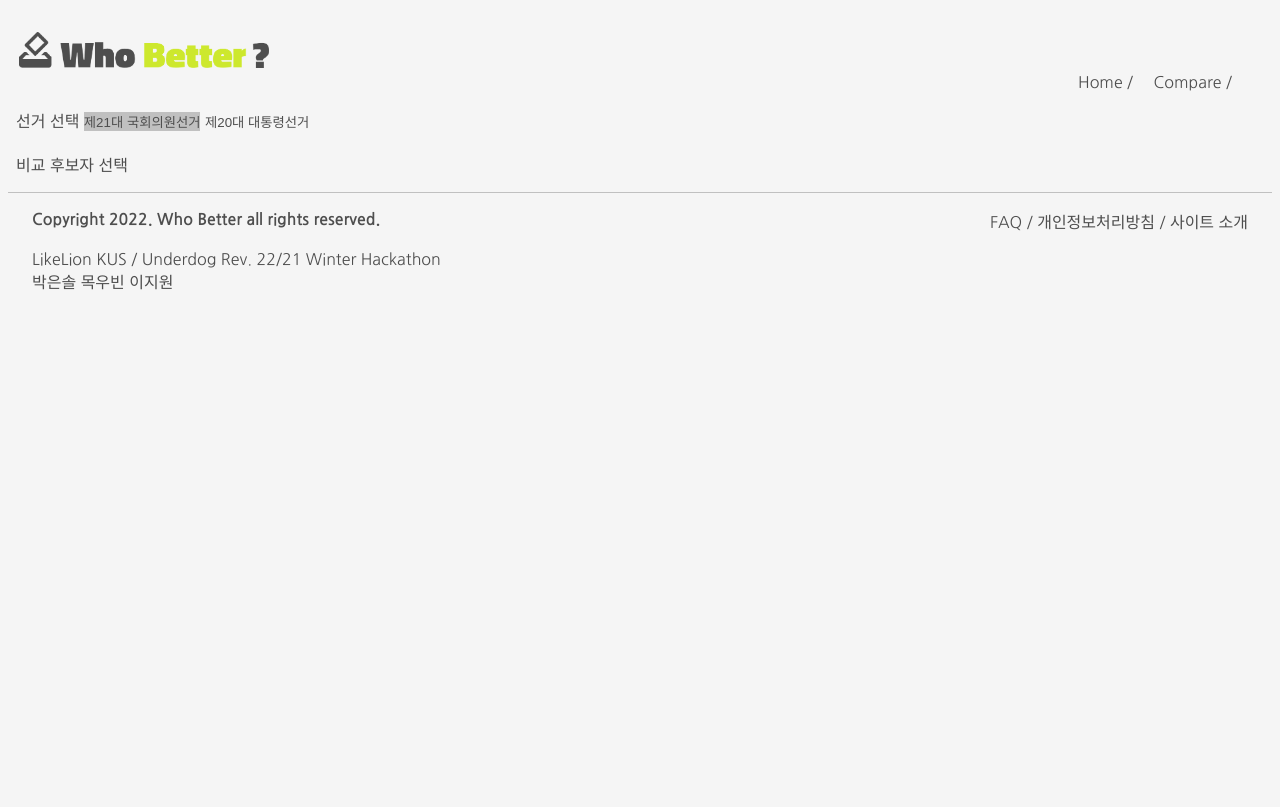
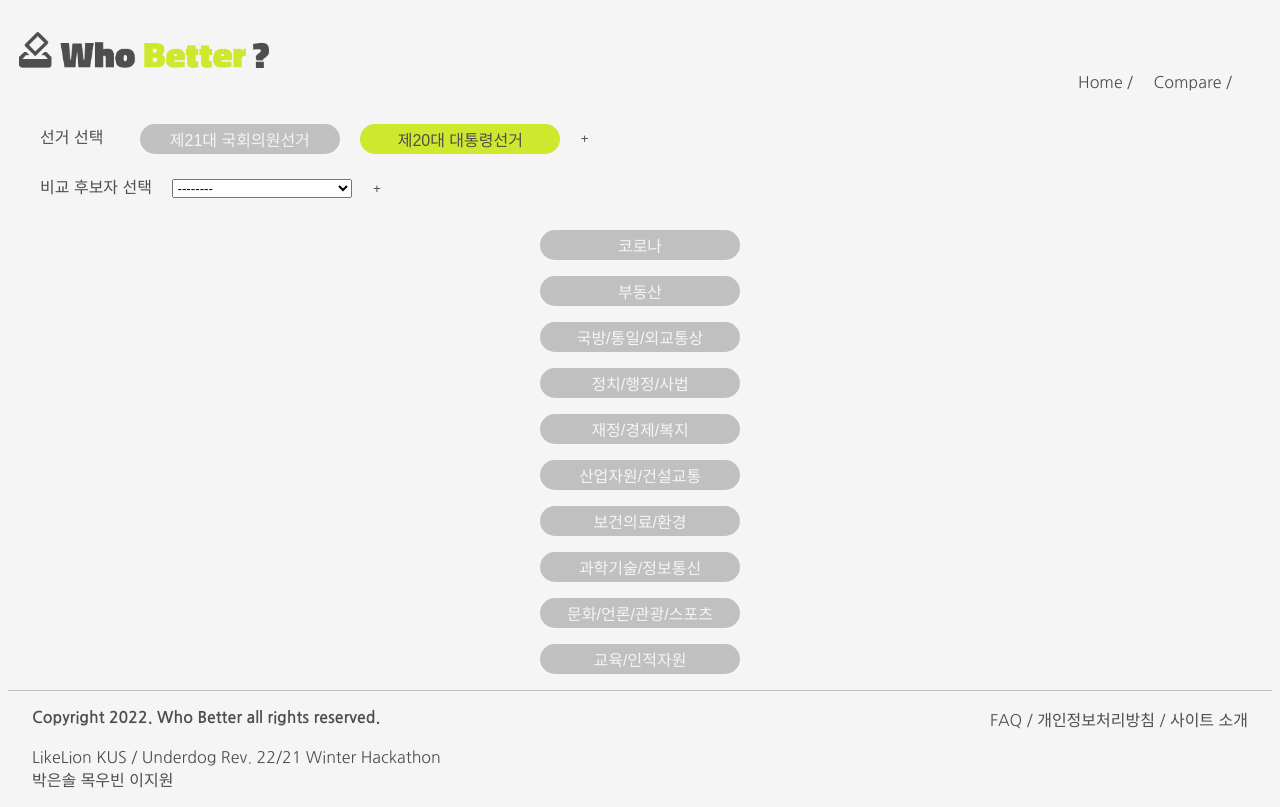
Before and after one commit to ssorn88/whobetter, a Django app: page /promises/compare/ in a window 1280 px wide. Before the commit the page ends 290 px from the top, so only its background shows below. Run offline with Django 4.2, Linux system fonts and the light colour scheme; some libraries are stand-ins or nearby versions.

Commit message:
comparehtml_category

```diff
--- a/promiseapp/templates/promiseapp/compare.html
+++ b/promiseapp/templates/promiseapp/compare.html
@@ -6,25 +6,69 @@
 
 <link rel="stylesheet" type="text/css" href="{% static 'compare.css' %}">
     <div class="select_election">
-        <span>
+        <span style="margin-right:2rem;">
             선거 선택
         </span>
-        <button type="button" class="election_button">
+        <button type="button" class="congress_button">
             제21대 국회의원선거
         </button>
-        <button type="button">
+        <button type="button" class="president_button">
             제20대 대통령선거
         </button>
+        <button type="button" class="plus_button">
+            +
+        </button>
         <br><br>
-        <a>
+        <span style="margin-top:2rem;" >
+            <a style="margin-right:1rem;">
             비교 후보자 선택
-        </a>
-        <a>
-
-        </a>
+            </a>
+            <select class="candidate_combo" name="candidate">
+                <option value="none">
+                    --------
+                </option>
+            </select>
+            <button type="button" class="plus_button">
+                +
+            </button>
+        </span>
     </div>
 
     <div>
+        <button type="button" class="promise_select">
+            코로나
+        </button>
+        <button type="button" class="promise_select">
+            부동산
+        </button>
+        <button type="button" class="promise_select">
+            국방/통일/외교통상
+        </button>
+        <button type="button" class="promise_select">
+            정치/행정/사법
+        </button>
+        <button type="button" class="promise_select">
+            재정/경제/복지
+        </button>
+        </button>
+        <button type="button" class="promise_select">
+            산업자원/건설교통
+        </button>
+        </button>
+        <button type="button" class="promise_select">
+            보건의료/환경
+        </button>
+        </button>
+        <button type="button" class="promise_select">
+            과학기술/정보통신
+        </button>
+        </button>
+        <button type="button" class="promise_select">
+            문화/언론/관광/스포츠
+        </button>
+        <button type="button" class="promise_select">
+            교육/인적자원
+        </button>
 
     </div>
 
--- a/static/compare.css
+++ b/static/compare.css
@@ -7,13 +7,63 @@
   --dark-color: #7A7A7A;
 }
 
-.select_election{
-    margin-left:2rem;
-    margin:1rem 1rem;
+html {
+    font-family: 'Nanum Gothic', sans-serif;
+    background-color: var(--bg-color);
+    color: var(--text-color);
+    overflow-wrap: normal;
 }
 
-.election_button {
-    background: var(--light-color);
-    color:var(#FFFFFF);
+.select_election{
+    margin:2rem 3rem;
+    margin-left:2.5rem;
 
 }
+
+.congress_button {
+    margin-right: 1rem;
+    vertical-align: middle;
+    width: 200px;
+    height: 30px;
+    border-radius: 5rem;
+    font-size: 1rem;
+    background: var(--light-color);
+    color:var(--bg-color);
+}
+
+.president_button {
+    margin-right: 1rem;
+    vertical-align: middle;
+    width: 200px;
+    height: 30px;
+    border-radius: 5rem;
+    font-size: 1rem;
+    background: var(--point-color);
+    color:var(--text-color);
+}
+
+.plus_button{
+    background:var(--point-color)
+    border-radius: 5rem;
+    border-color:var(--text-color);
+
+}
+
+.candidate_combo{
+    margin-right: 1rem;
+    width: 180px;
+}
+
+.promise_select{
+    display:block;
+    text-align:center;
+    float: none;
+    margin: 1rem auto;
+    vertical-align: middle;
+    width: 200px;
+    height: 30px;
+    border-radius: 5rem;
+    font-size: 1rem;
+    background: var(--light-color);
+    color:var(--bg-color);
+}
```
Also changed, not shown: db.sqlite3.
